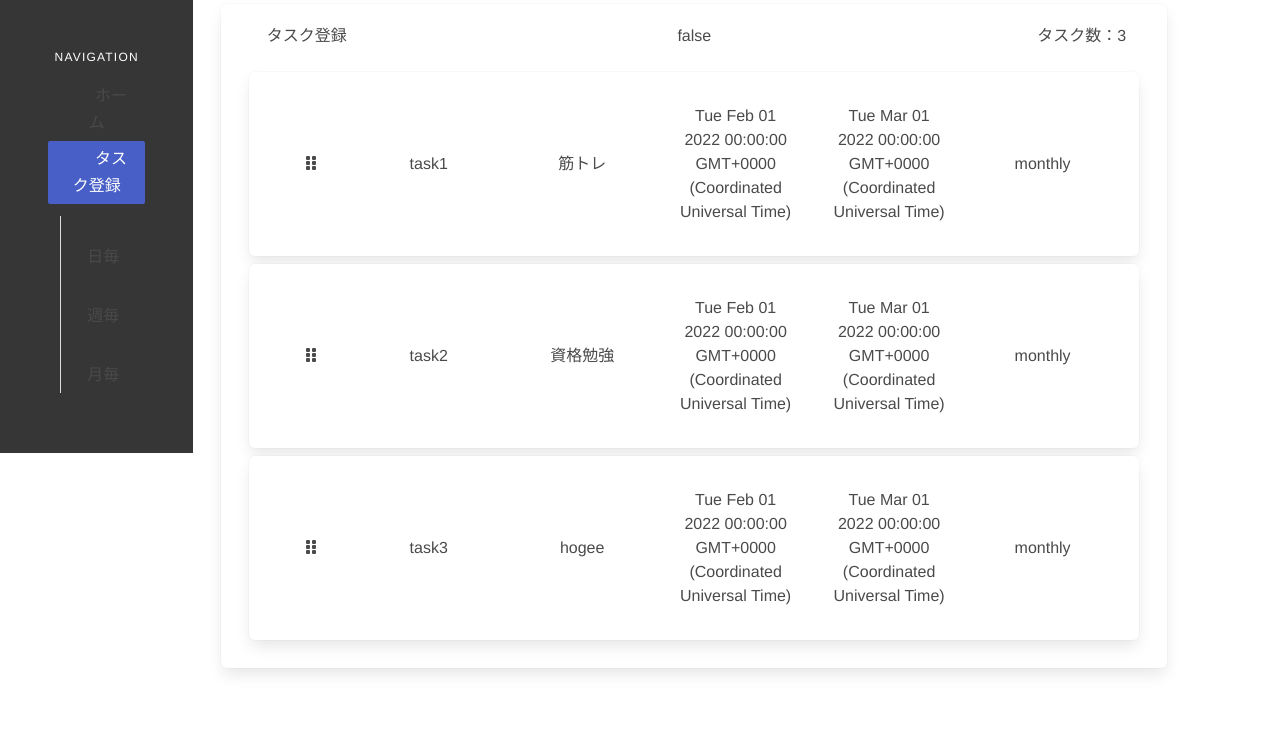
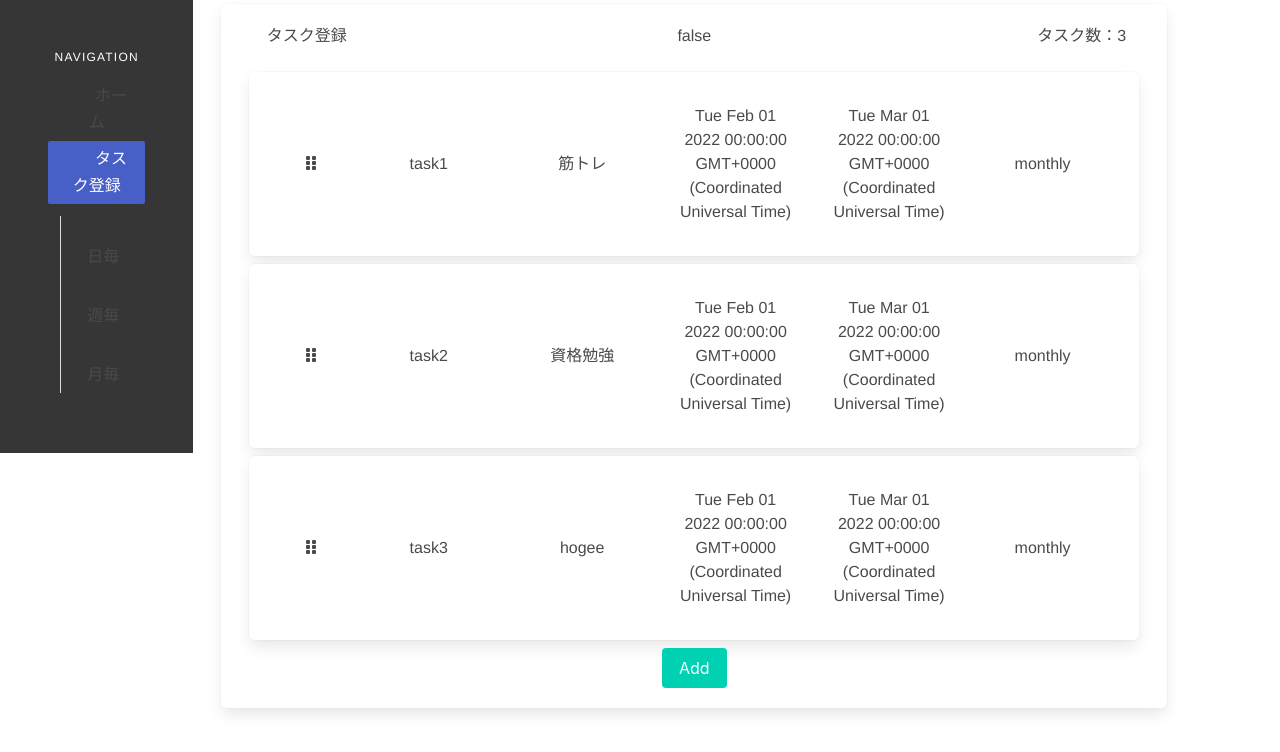
Before and after one commit to xt3362/task-manager, a Vue app in the folder app/: page / in a window 1280 px wide. Both pictures are taken after a click on the link "タスク登録". Shown: the top 752 px of the page. Built offline with nearby package versions, Linux system fonts and the light colour scheme.

Commit message:
add taskModel

```diff
--- a/app/src/components/pages/TaskRegistor.vue
+++ b/app/src/components/pages/TaskRegistor.vue
@@ -30,16 +30,39 @@ const tasks = reactive([
         type: "monthly"
     }
 ]);
+const addTask = () => {
+    const newTask = {
+        id: tasks.length + 1,
+        name: `task${tasks.length + 1}`,
+        description: "説明",
+        start: new Date(2022,1,1),
+        end: new Date(2022,3,1),
+        type:"weekly"
+    };
+    tasks.push(newTask);
+};
 </script>
 <template>
-    <div class="columns">
+    <div class="rows">
+        <div class="row columns">
             <span class="column is-2">タスク登録</span>
-        <span class="column is-8">{{drag}}</span>
+            <span class="column is-8">{{ drag }}</span>
             <span class="column is-2">タスク数：{{ tasks.length }}</span>
         </div>
-    <draggable v-model="tasks" group="task" @start="drag = true" @end="drag = false" item-key="id">
+        <draggable
+            v-model="tasks"
+            group="task"
+            @start="drag = true"
+            @end="drag = false"
+            item-key="id"
+            class="rows"
+        >
             <template #item="{ element }">
                 <TaskResistorItem :task="element"></TaskResistorItem>
             </template>
         </draggable>
+        <footer class="row">
+            <button type="button" class="button is-primary" @click="addTask">Add</button>
+        </footer>
+    </div>
 </template>
--- a/app/src/components/parts/TaskResistorItem.vue
+++ b/app/src/components/parts/TaskResistorItem.vue
@@ -5,7 +5,7 @@ const props = defineProps({
 
 </script>
 <template>
-    <div class="columns box m-2">
+    <div class="row columns box m-2">
         <div class="column is-1 draggable p-auto m-auto">
             <font-awesome-icon icon="grip-vertical" />
         </div>
```
Also changed, not shown: app/src/models/TaskModel.js (+8 -1 lines). Lines whose indentation alone changed are shown as unchanged.
